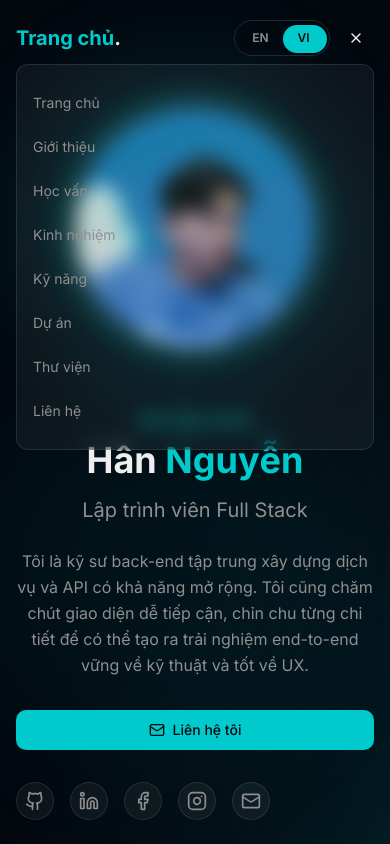
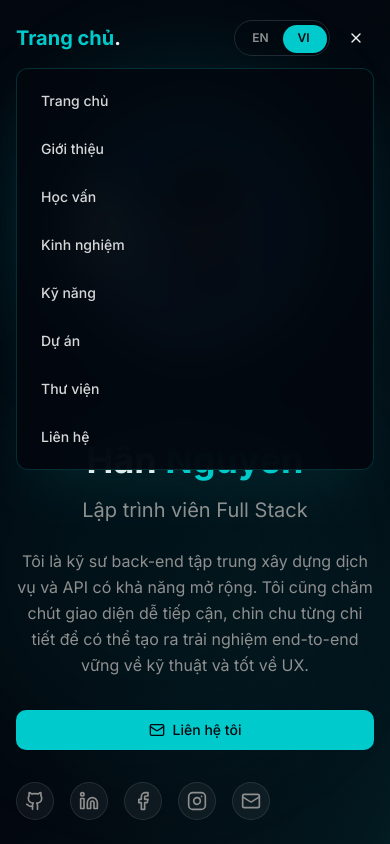
Before and after one commit to NguyenHan166/myprofilecode, a Next.js app: page / in a window 390 px wide. Both pictures are taken after a click on the button "Toggle menu". Shown: the top 844 px of the page. Built offline with nearby package versions, Linux system fonts and the light colour scheme.

Commit message:
fix drop menu

```diff
--- a/components/header.tsx
+++ b/components/header.tsx
@@ -116,12 +116,12 @@ export function Header({ content, language, onLanguageToggle }: HeaderProps) {
 
             {/* Mobile Navigation */}
             {isMobileMenuOpen && (
-                <nav className="md:hidden glass mt-2 mx-4 rounded-lg p-4 animate-in fade-in slide-in-from-top-2 duration-300">
+                <nav className="md:hidden mx-4 mt-3 rounded-lg border border-primary/20 bg-background/95 p-2 shadow-2xl shadow-primary/10 backdrop-blur-xl animate-in fade-in slide-in-from-top-2 duration-300">
                     {content.navLinks.map((link) => (
                         <Link
                             key={link.href}
                             href={link.href}
-                            className="block py-3 text-sm text-muted-foreground hover:text-primary transition-colors duration-300"
+                            className="block rounded-md px-4 py-3.5 text-sm font-medium text-foreground/90 transition-colors duration-300 hover:bg-primary/10 hover:text-primary"
                             onClick={() => setIsMobileMenuOpen(false)}
                         >
                             {link.label}
```
